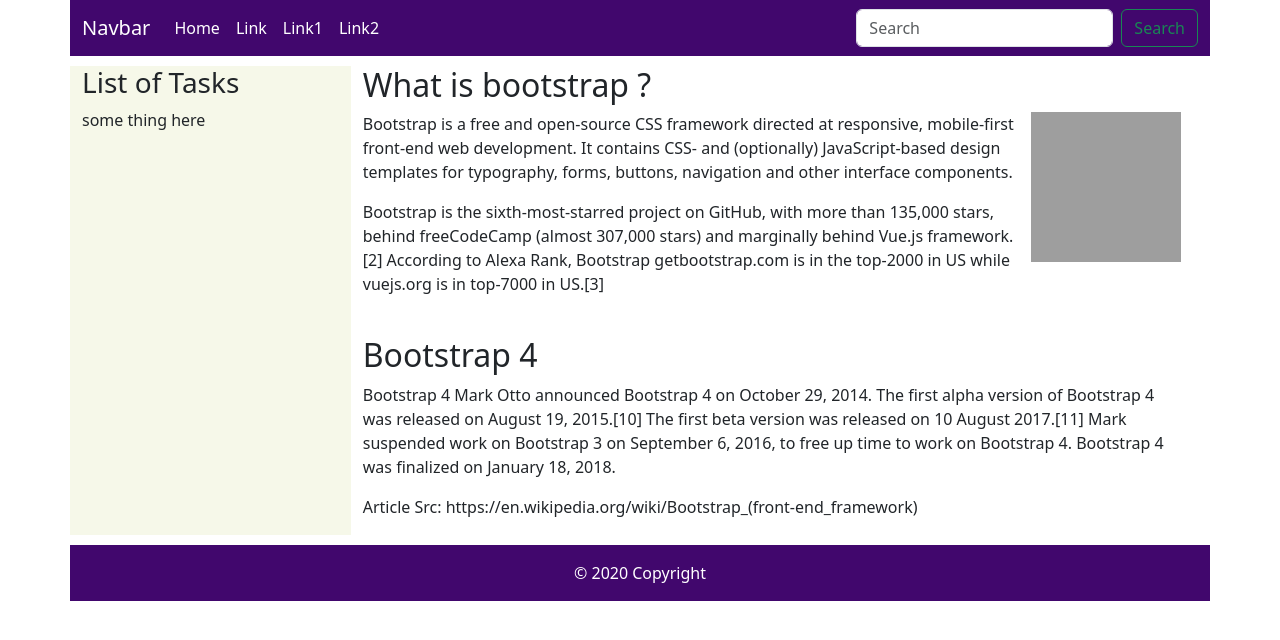
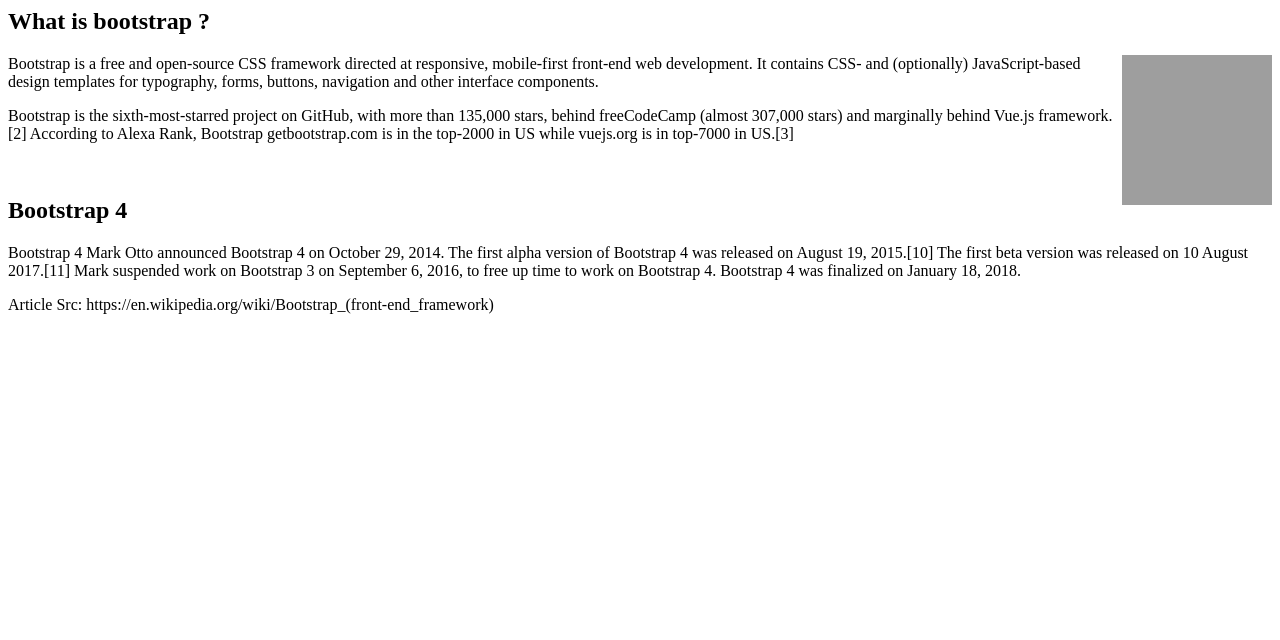
Before and after one commit to abdelFerdous/Layout, a PHP site: page /LayoutCopy.html in a window 1280 px wide. Shown: the top 640 px of the page. Run offline with PHP 8.4, Linux system fonts and the light colour scheme; grey boxes are pictures that could not be loaded.

Commit message:
aboutUsModified

```diff
--- a/LayoutCopy.html
+++ b/LayoutCopy.html
@@ -1,57 +1,4 @@
-<!DOCTYPE html>
-<html>
-<head>
-    <meta charset='utf-8'>
-    <meta http-equiv='X-UA-Compatible' content='IE=edge'>
-    <title>Bootstrap Example Page</title>
-    <meta name='viewport' content='width=device-width, initial-scale=1'>
-    <!-- Bootstrap CSS -->
-    <link href="https://cdn.jsdelivr.net/npm/bootstrap@5.3.0-alpha1/dist/css/bootstrap.min.css" rel="stylesheet" integrity="sha384-GLhlTQ8iRABdZLl6O3oVMWSktQOp6b7In1Zl3/Jr59b6EGGoI1aFkw7cmDA6j6gD" crossorigin="anonymous">
-<style>
-  a, .nav-link,.navbar-brand {
-    color: white;
-}
-    </style>
-</head>
-<body>
-  <div class="container" >
-    <div class="row">
-  <nav class="navbar navbar-expand-lg" style="background-color: rgb(65, 7, 109);" >
-  <div class="container-fluid">
-    <a class="navbar-brand" href="#">Navbar</a>
-    <button class="navbar-toggler" type="button" data-bs-toggle="collapse" data-bs-target="#navbarSupportedContent" aria-controls="navbarSupportedContent" aria-expanded="false" aria-label="Toggle navigation">
-      <span class="navbar-toggler-icon"></span>
-    </button>
-    <div class="collapse navbar-collapse" id="navbarSupportedContent">
-      <ul class="navbar-nav me-auto mb-2 mb-lg-0">
-        <li class="nav-item">
-          <a class="nav-link" aria-current="page" href="#">Home</a>
-        </li>
-        <li class="nav-item">
-          <a class="nav-link" href="#">Link</a>
-        </li>
-        <li class="nav-item">
-          <a class="nav-link" href="#">Link1</a>
-        </li>
-        <li class="nav-item">
-          <a class="nav-link" href="#">Link2</a>
-        </li>
 
-      </ul>
-      <form class="d-flex" role="search">
-        <input class="form-control me-2" type="search" placeholder="Search" aria-label="Search">
-        <button class="btn btn-outline-success" type="submit">Search</button>
-      </form>
-    </div>
-  </div>
-</nav>
-</div>
-  <div class="row" style="margin-top: 10px; margin-bottom: 10px; margin-right: 5px;">
-    <div class="col-sm-3" style="background-color: rgba(228, 235, 194, 0.353);">
-      <h3>List of Tasks</h3>
-      some thing here
-    </div>
-    <div class="col-sm-9">
       <h2>What is bootstrap ? </h2> <img src="https://upload.wikimedia.org/wikipedia/commons/thumb/b/b2/Bootstrap_logo.svg/440px-Bootstrap_logo.svg.png" align="right" height="150" width="150">
       <p>Bootstrap is a free and open-source CSS framework directed at responsive,
          mobile-first front-end web development. It contains CSS- and (optionally)
@@ -74,22 +21,3 @@
       </p>
 
       <p>Article Src: https://en.wikipedia.org/wiki/Bootstrap_(front-end_framework)</p>
-
-    </div>
-  </div>
-  <div class="row">
-<footer style="background-color: rgb(65, 7, 109); color: white;">
-
-  <!-- Copyright -->
-  <div class="footer-copyright text-center py-3">© 2020 Copyright
-  </div>
-  <!-- Copyright -->
-
-</footer></div>
-</div>
-
-<!-- Optional JavaScript -->
-      <!-- jQuery first, then Popper.js, then Bootstrap JS -->
-      <script src="https://cdn.jsdelivr.net/npm/bootstrap@5.3.0-alpha1/dist/js/bootstrap.bundle.min.js" integrity="sha384-w76AqPfDkMBDXo30jS1Sgez6pr3x5MlQ1ZAGC+nuZB+EYdgRZgiwxhTBTkF7CXvN" crossorigin="anonymous"></script>
-    </body>
-    </html>
--- a/aboutus.php
+++ b/aboutus.php
@@ -3,4 +3,5 @@ $title = "About us";
 include("header.php")?>
 <h1>About us</h1>
 <p>Lorem ipsum dolor sit amet, consectetur adipisicing elit. Repellat unde, quaerat quod odio minus quia dolorum iusto, labore sapiente ipsum ex cum ipsam? Iste unde nemo ut expedita, alias porro!</p>
+<p>Lorem ipsum dolor sit amet consectetur adipisicing elit. Quas soluta error id eius odio vel atque, sequi fugiat veniam expedita totam rem! Expedita pariatur architecto iste quia sapiente nesciunt ipsam!</p>
 <?php include("footer.php") ?>
```
